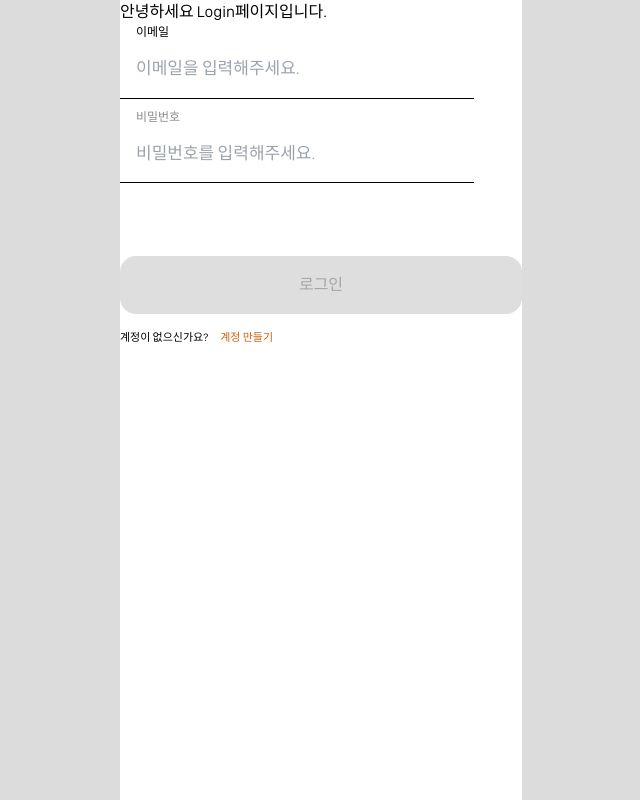
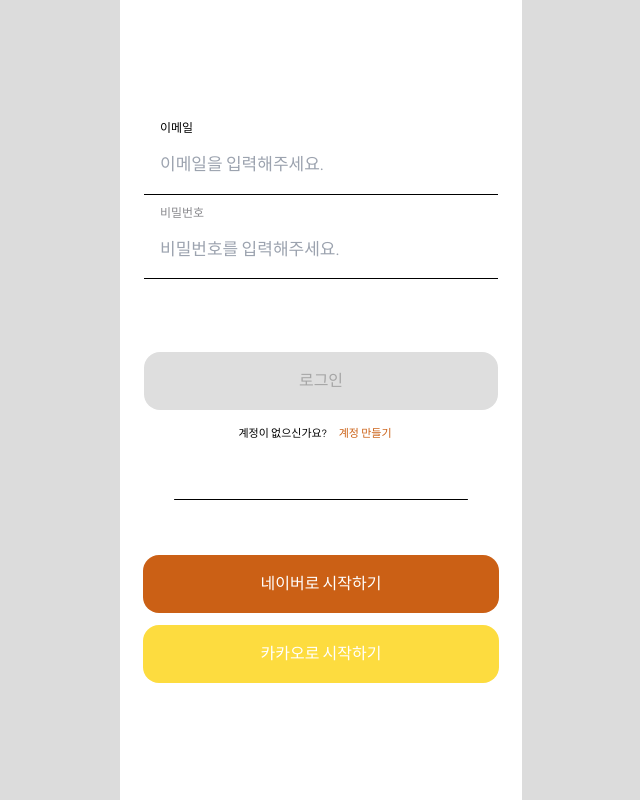
Before and after one commit to UMC-DEMO-PROJECT/Chat-Sul, a React (Vite) app: page /login in a window 1280 px wide. Shown: the whole page, without its empty margins (319-959 px from the left). Built offline with nearby package versions, Linux system fonts and the light colour scheme.

Commit message:
feat: Social Login 뼈대 구성

```diff
--- /dev/null
+++ b/src/components/Login/SocialLogin.tsx
@@ -0,0 +1,38 @@
+import Button from '../button';
+
+const SocialLogin = () => {
+  const handleNaverLogin = () => {
+    console.log('네이버 로그인 ㄱㄱ');
+  };
+
+  const handleKakaoLogin = () => {
+    console.log('카카오 로그인 ㄱㄱ');
+  };
+  return (
+    <div className="w-full">
+      <div className="flex flex-col justify-center items-center my-14">
+        <span className="w-[294px] h-[0.6px] rounded-[10px] bg-[#000]"></span>
+      </div>
+      <div className="flex flex-col gap-3">
+        <Button
+          size="large"
+          colorType="filled"
+          onClick={handleNaverLogin}
+          customSize="bg-[#03C75A]"
+        >
+          네이버로 시작하기
+        </Button>
+        <Button
+          size="large"
+          colorType="filled"
+          onClick={handleKakaoLogin}
+          customSize="bg-[#FDDC3F] text-[#3A2929]"
+        >
+          카카오로 시작하기
+        </Button>
+      </div>
+    </div>
+  );
+};
+
+export default SocialLogin;
--- a/src/pages/Login/Login.tsx
+++ b/src/pages/Login/Login.tsx
@@ -1,11 +1,12 @@
 import LoginForm from '../../components/Login/LoginForm';
+import SocialLogin from '../../components/Login/SocialLogin';
 
 const Login = () => {
   return (
-    <>
-      안녕하세요 Login페이지입니다.
+    <div className="flex flex-col justify-center items-center w-[356px] mx-auto mt-[120px]">
       <LoginForm />
-    </>
+      <SocialLogin />
+    </div>
   );
 };
 
```
